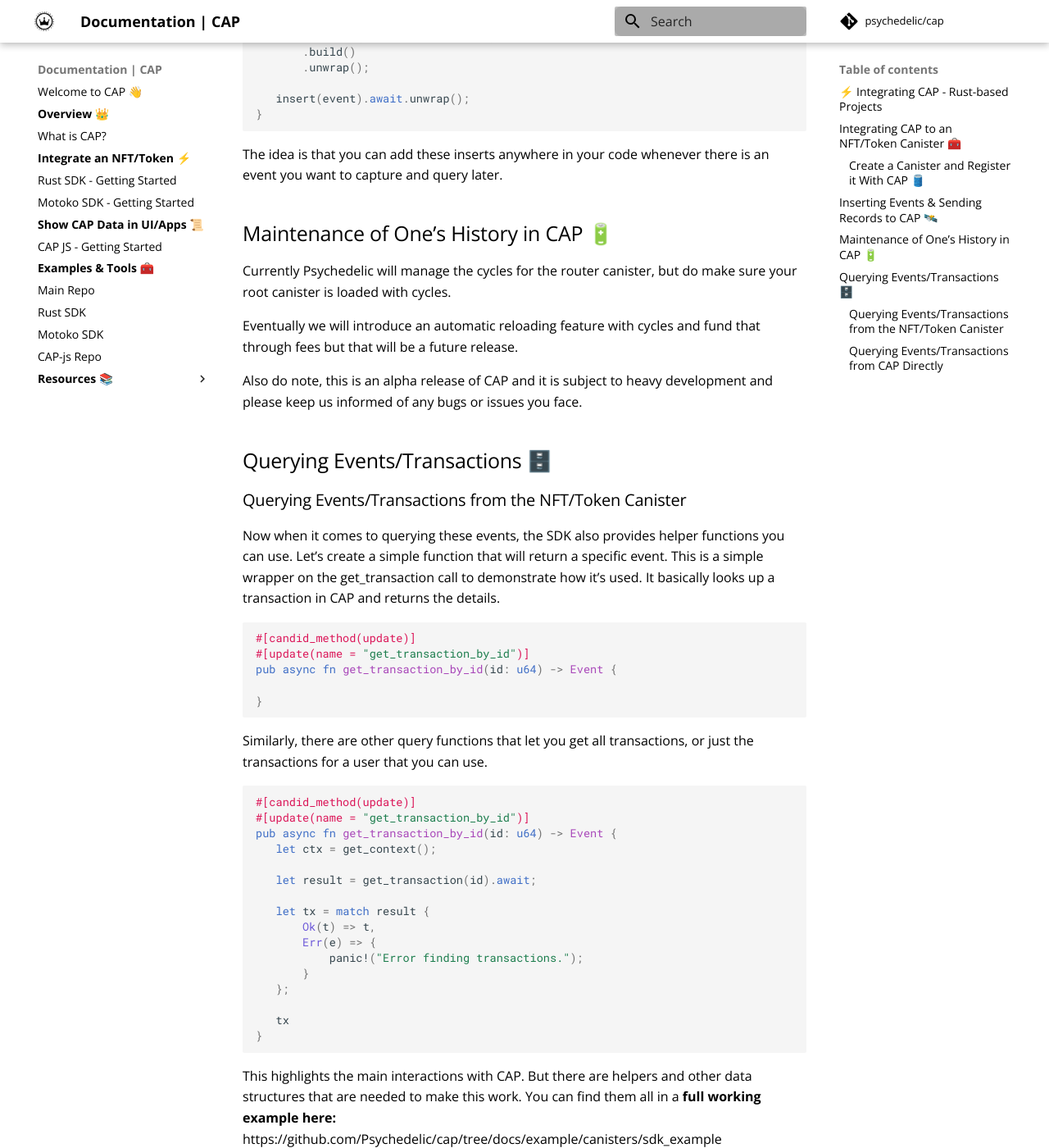
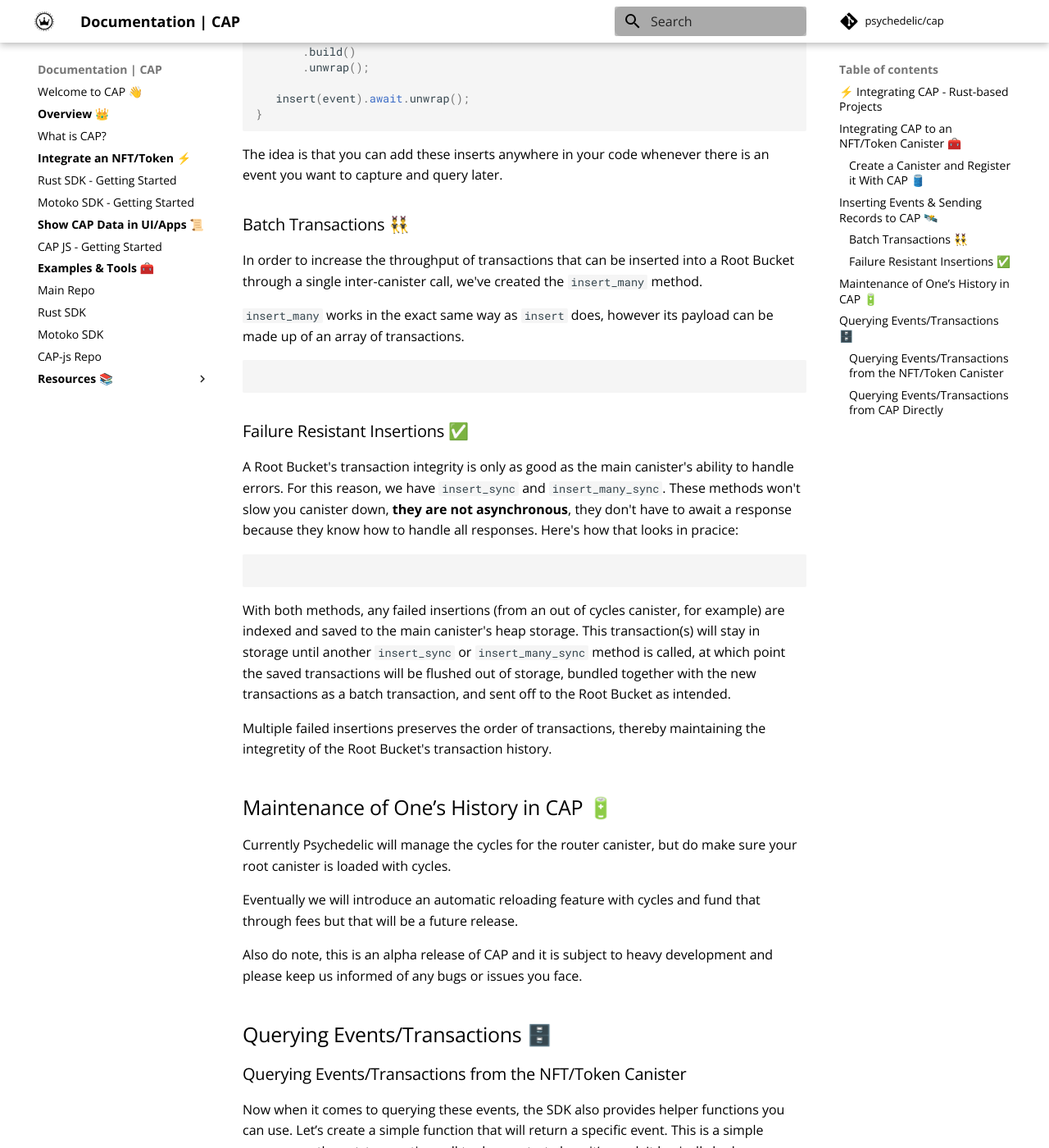
Before and after one commit to Psychedelic/cap-docs, an MkDocs documentation site: the page built from docs/integrate-cap/getting-started.md, in a window 1280 px wide and 1400 px high, scrolled down 3328 px. Shown: the whole window at 82% size. Built offline with MkDocs 1.6.1 and Material for MkDocs 9.7.7, drawn with Linux system fonts in a browser that asks for light colours; comment, search, counter and statistics services are not loaded; some of the changed text lies outside the part shown.

Commit message:
chore: text for batch transaction

````diff
--- a/docs/integrate-cap/getting-started.md
+++ b/docs/integrate-cap/getting-started.md
@@ -13,7 +13,7 @@ To integrate CAP, a Token or NFT must use the **CAP Rust SDK**. A development ki
 
 The following guide will take you through creating a sample project (NFT/Token) that uses **CAP for its event history**. It will create a simple token that registers with CAP and then submits and retrieves events. It is recommended that you read the CAP specifications to understand how CAP works.
 
-- **That can be found here **https://github.com/Psychedelic/cap/tree/main/spec
+- **That can be found [here](https://github.com/Psychedelic/cap/tree/main/spec) **
 
 
 ----
@@ -21,7 +21,7 @@ The following guide will take you through creating a sample project (NFT/Token)
 
 The following guide will take you through creating a sample project (NFT/Token) that uses **CAP for its event history**. It will create a simple token that registers with CAP and then submits and retrieves events. It is recommended that you read the CAP specifications to understand how CAP works.
 
-- **That can be found here **https://github.com/Psychedelic/cap/tree/main/spec
+- **That can be found [here](https://github.com/Psychedelic/cap/tree/main/spec) **
 
 ----
 
@@ -149,6 +149,29 @@ pub async fn transfer(new_owner: Principal, token_id: u64) {
 
 The idea is that you can add these inserts anywhere in your code whenever there is an event you want to capture and query later.
 
+### Batch Transactions 👯‍♂️
+
+In order to increase the throughput of transactions that can be inserted into a Root Bucket through a single inter-canister call, we've created the `insert_many` method.
+
+`insert_many` works in the exact same way as `insert` does, however its payload can be made up of an array of transactions.
+
+```rust
+
+```
+
+
+### Failure Resistant Insertions ✅
+
+A Root Bucket's transaction integrity is only as good as the main canister's ability to handle errors. For this reason, we have `insert_sync` and `insert_many_sync`. These methods won't slow you canister down, **they are not asynchronous**, they don't have to await a response because they know how to handle all responses. Here's how that looks in pracice:
+
+```rust
+
+```
+
+With both methods, any failed insertions (from an out of cycles canister, for example) are indexed and saved to the main canister's heap storage. This transaction(s) will stay in storage until another `insert_sync` or `insert_many_sync` method is called, at which point the saved transactions will be flushed out of storage, bundled together with the new transactions as a batch transaction, and sent off to the Root Bucket as intended.
+
+Multiple failed insertions preserves the order of transactions, thereby maintaining the integretity of the Root Bucket's transaction history.
+
 ## Maintenance of One’s History in CAP 🔋
 
 Currently Psychedelic will manage the cycles for the router canister, but do make sure your root canister is loaded with cycles.
````
Also changed, not shown: docs/index.md (+0 -12 lines).
